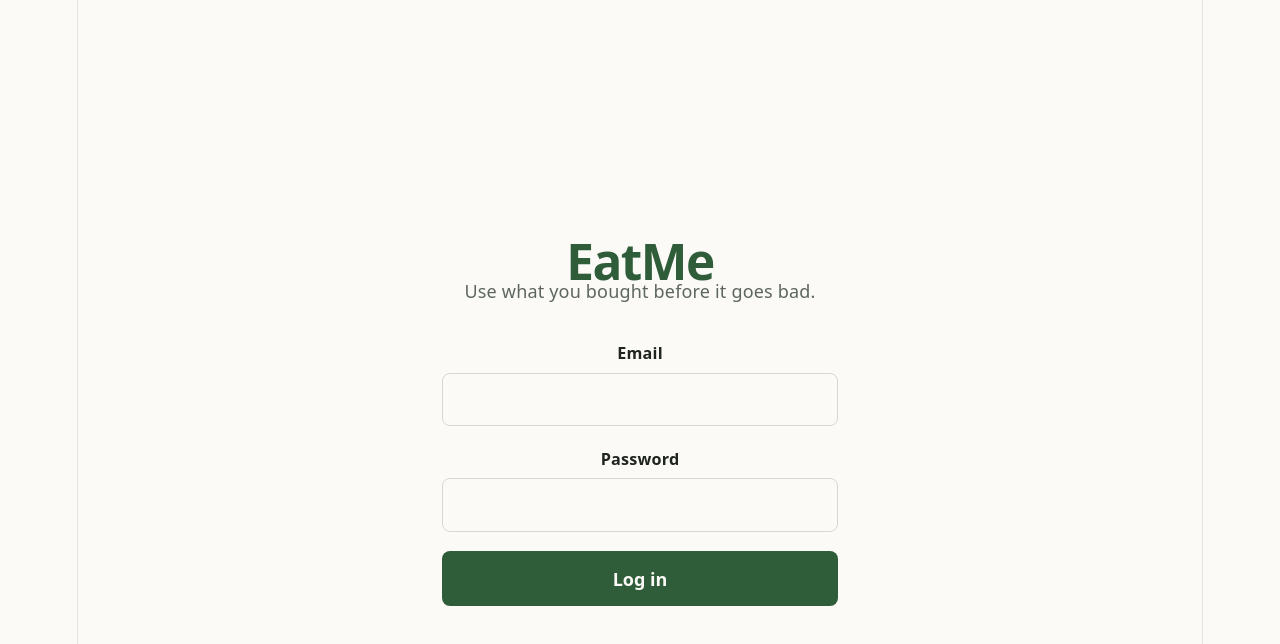
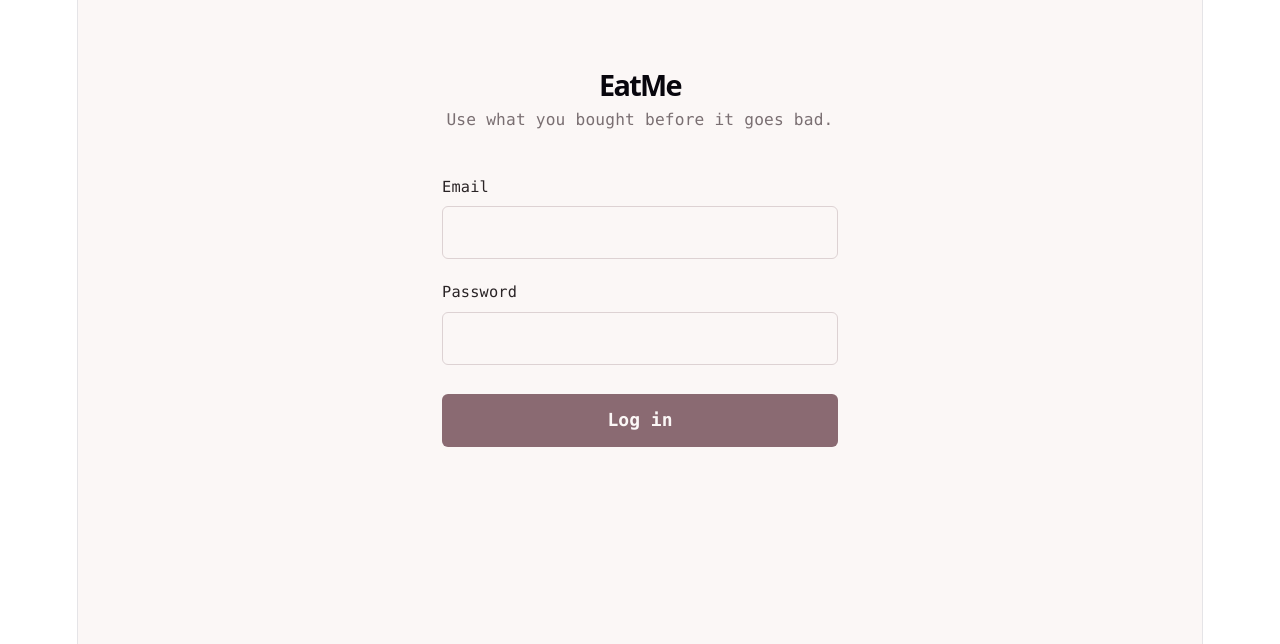
Before and after one commit to erenlin/EatMe, a React (Vite) app in the folder frontend/: page / in a window 1280 px wide. Shown: the top 644 px of the page. Built offline with nearby package versions, Linux system fonts and the light colour scheme.

Commit message:
Add pantry page with item search and add; restyle login to match Figma

```diff
--- a/frontend/src/App.tsx
+++ b/frontend/src/App.tsx
@@ -1,22 +1,12 @@
 import { AuthProvider } from "./features/auth/AuthProvider";
 import { useAuth } from "./hooks/useAuth";
 import LoginPage from "./pages/LoginPage";
-
-function Home() {
-  const { user, logout } = useAuth();
-  return (
-    <main style={{ padding: "2rem" }}>
-      <h1>Logged in</h1>
-      <pre>{JSON.stringify(user, null, 2)}</pre>
-      <button onClick={logout}>Log out</button>
-    </main>
-  );
-}
+import PantryPage from "./pages/PantryPage";
 
 function Gate() {
   const { user, loading } = useAuth();
   if (loading) return null;
-  return user ? <Home /> : <LoginPage />;
+  return user ? <PantryPage /> : <LoginPage />;
 }
 
 export default function App() {
--- /dev/null
+++ b/frontend/src/pages/PantryPage.tsx
@@ -0,0 +1,140 @@
+import { useEffect, useState, type FormEvent } from "react";
+import { ApiError } from "../services/client";
+import { lookupItems, createItem, type Item } from "../services/items";
+import "../styles/PantryPage.css";
+
+const MESSAGES: Record<number, string> = {
+  400: "Please enter an item name.",
+  401: "Your session expired. Please log in again.",
+  409: "You already have that item.",
+};
+
+// Turns any error into a sentence we can show on screen.
+function messageFor(err: unknown): string {
+  if (err instanceof ApiError) return MESSAGES[err.status] ?? err.message;
+  return "Can't reach the server. Make sure the backend is running.";
+}
+
+export default function PantryPage() {
+  // ---- Sticky notes (what the page remembers) ----
+  const [items, setItems] = useState<Item[]>([]);
+  const [search, setSearch] = useState(""); // text in the search bar
+  const [activeSearch, setActiveSearch] = useState(""); // the search that was last run
+  const [addItemWord, setAddItemWord] = useState(""); // text in the add box
+  const [loading, setLoading] = useState(true);
+  const [adding, setAdding] = useState(false);
+  const [error, setError] = useState("");
+
+  // ---- Load every item once, when the page opens ----
+  useEffect(() => {
+    lookupItems("")
+      .then((result) => setItems(result ?? []))
+      .catch((err) => setError(messageFor(err)))
+      .finally(() => setLoading(false));
+  }, []);
+
+  // ---- Search: ask the backend for matching items ----
+  async function handleSearch(e: FormEvent<HTMLFormElement>) {
+    e.preventDefault();
+    setError("");
+    setLoading(true);
+    try {
+      const query = search.trim();
+      const result = await lookupItems(query);
+      setItems(result ?? []);
+      setActiveSearch(query);
+    } catch (err) {
+      setError(messageFor(err));
+    } finally {
+      setLoading(false);
+    }
+  }
+
+  // ---- Add: send the new name, then refresh the list ----
+  async function handleAdd(e: FormEvent<HTMLFormElement>) {
+    e.preventDefault();
+    setError("");
+    const name = addItemWord.trim();
+    if (!name) {
+      setError(MESSAGES[400]);
+      return;
+    }
+    setAdding(true);
+    try {
+      await createItem(name);
+      setAddItemWord("");
+      // Reload so the list shows exactly what the database has.
+      const result = await lookupItems(activeSearch);
+      setItems(result ?? []);
+    } catch (err) {
+      setError(messageFor(err));
+    } finally {
+      setAdding(false);
+    }
+  }
+
+  // ---- What you see ----
+  return (
+    <main className="pantry">
+      <h1 className="pantry-title">My Groceries</h1>
+
+      <form className="pantry-row" onSubmit={handleSearch} role="search">
+        <label htmlFor="search" className="visually-hidden">Search groceries</label>
+        <input
+          id="search"
+          type="search"
+          placeholder="Search groceries"
+          value={search}
+          onChange={(e) => setSearch(e.target.value)}
+        />
+        <button type="submit" className="pantry-button-secondary">Search</button>
+      </form>
+
+      <form className="pantry-row" onSubmit={handleAdd}>
+        <label htmlFor="add-item" className="visually-hidden">Item name</label>
+        <input
+          id="add-item"
+          type="text"
+          placeholder="e.g. Apple"
+          value={addItemWord}
+          onChange={(e) => setAddItemWord(e.target.value)}
+        />
+        <button type="submit" disabled={adding}>
+          {adding ? "Adding…" : "Add"}
+        </button>
+      </form>
+
+      {error && (
+        <p className="pantry-error" role="alert">
+          {error}
+        </p>
+      )}
+
+      {loading ? (
+        <p className="pantry-muted">Loading…</p>
+      ) : items.length === 0 ? (
+        <div className="pantry-empty">
+          {activeSearch ? (
+            <>
+              <h2>No matches found!</h2>
+              <p>Try looking for another item…</p>
+            </>
+          ) : (
+            <>
+              <h2>Your fridge is empty!</h2>
+              <p>Add your first grocery and we'll remind you before it goes bad.</p>
+            </>
+          )}
+        </div>
+      ) : (
+        <ul className="pantry-list">
+          {items.map((item) => (
+            <li key={item.item_id} className="pantry-item">
+              {item.item_name}
+            </li>
+          ))}
+        </ul>
+      )}
+    </main>
+  );
+}
--- a/frontend/src/services/client.ts
+++ b/frontend/src/services/client.ts
@@ -56,7 +56,11 @@ export async function request<T = unknown>(
   return data as T;
 }
 
-type LoginResponse = { token?: string; jwt?: string; access_token?: string };
+type LoginResponse = {
+    token?: string;
+    jwt?: string;
+    access_token?: string
+};
 
 export async function login(email: string, password: string): Promise<string> {
   const data = await request<LoginResponse>(ENDPOINTS.login, {
--- /dev/null
+++ b/frontend/src/services/items.ts
@@ -0,0 +1,21 @@
+import { request } from "./client";
+
+export type Item = {
+    item_id: number;
+    item_name: string;
+    owner_user_id: number;
+};
+
+// get the users items, filtered by search text
+export async function lookupItems(query: string): Promise<Item[]> {
+    const path = `/api/items?query=${encodeURIComponent(query)}&shared=false`;
+    return request<Item[]>(path);
+}
+
+// create new item!
+export async function createItem(item_name: string): Promise<Item> {
+    return request<Item>("/api/items", {
+        method: "POST",
+        body: { item_name }
+    });
+}
--- a/frontend/src/styles/LoginPage.css
+++ b/frontend/src/styles/LoginPage.css
@@ -1,38 +1,80 @@
-:root {
-  --leaf: #2f5d3a;
-  --leaf-dark: #22452b;
-  --paper: #fbfaf6;
-  --ink: #1f2420;
-  --muted: #5d665f;
-  --line: #d6d9d2;
+/* Login screen, matched to the Figma "Welcome back" frame:
+   monospace text, warm off-white page, mauve button, left-aligned form. */
+.login {
+  --mauve: #8a6a72;
+  --mauve-dark: #6f545b;
+  --page: #fbf7f6;
+  --ink: #2a2426;
+  --muted: #7a6f72;
+  --line: #ddd2d3;
   --error: #a3261c;
-  font-family: "Nunito Sans", system-ui, sans-serif;
+
+  min-height: 100vh;
+  display: flex;
+  justify-content: center;
+  padding: 4rem 1.5rem;
+  box-sizing: border-box;
+  background: var(--page);
+  color: var(--ink);
+  font-family: "IBM Plex Mono", ui-monospace, "SFMono-Regular", Menlo, monospace;
+  text-align: left;
 }
+
 @media (prefers-color-scheme: dark) {
-  :root {
-    --leaf: #8fc49b; --leaf-dark: #a9d6b3; --paper: #161a17;
-    --ink: #eef1ec; --muted: #a8b1aa; --line: #343b35; --error: #ff8a80;
+  .login {
+    --mauve: #c49aa4;
+    --mauve-dark: #d9b3bc;
+    --page: #181415;
+    --ink: #f1eaeb;
+    --muted: #b3a6a9;
+    --line: #3d3235;
+    --error: #ff8a80;
   }
 }
-body { margin: 0; background: var(--paper); color: var(--ink); }
 
-.login { min-height: 100vh; display: grid; place-items: center; padding: 1.5rem; }
 .login-panel { width: 100%; max-width: 22rem; }
-.login-brand { font-size: 2.75rem; font-weight: 800; letter-spacing: -0.03em; color: var(--leaf); margin: 0; }
-.login-tag { color: var(--muted); margin: 0.25rem 0 2rem; }
+
+.login-brand {
+  font-size: 1.6rem;
+  font-weight: 700;
+  text-align: center;
+  margin: 0;
+}
+.login-tag {
+  color: var(--muted);
+  font-size: 0.9rem;
+  text-align: center;
+  margin: 0.5rem 0 2.25rem;
+}
 
 .login form { display: flex; flex-direction: column; }
-.login label { font-weight: 600; font-size: 0.9rem; margin-bottom: 0.35rem; }
+.login label { font-size: 0.85rem; margin-bottom: 0.35rem; }
 .login input {
-  font: inherit; padding: 0.7rem 0.8rem; margin-bottom: 1.1rem;
-  border: 1.5px solid var(--line); border-radius: 8px; background: transparent; color: var(--ink);
+  font: inherit;
+  font-size: 0.9rem;
+  padding: 0.7rem 0.8rem;
+  margin-bottom: 1.1rem;
+  border: 1px solid var(--line);
+  border-radius: 6px;
+  background: transparent;
+  color: var(--ink);
 }
-.login input:focus-visible, .login button:focus-visible { outline: 3px solid var(--leaf); outline-offset: 2px; }
+.login input::placeholder { color: var(--muted); }
+.login input:focus-visible,
+.login button:focus-visible { outline: 2px solid var(--mauve); outline-offset: 2px; }
 
 .login button {
-  font: inherit; font-weight: 700; padding: 0.8rem; border: 0; border-radius: 8px;
-  background: var(--leaf); color: var(--paper); cursor: pointer;
+  font: inherit;
+  font-weight: 600;
+  padding: 0.75rem;
+  margin-top: 0.5rem;
+  border: 0;
+  border-radius: 6px;
+  background: var(--mauve);
+  color: var(--page);
+  cursor: pointer;
 }
-.login button:hover:not(:disabled) { background: var(--leaf-dark); }
+.login button:hover:not(:disabled) { background: var(--mauve-dark); }
 .login button:disabled { opacity: 0.6; cursor: progress; }
-.login-error { color: var(--error); font-size: 0.9rem; margin: -0.4rem 0 1rem; }
+
+.login-error { color: var(--error); font-size: 0.85rem; margin: -0.4rem 0 0.75rem; }
--- /dev/null
+++ b/frontend/src/styles/PantryPage.css
@@ -0,0 +1,80 @@
+.pantry {
+  --mauve: #8a6a72;
+  --mauve-dark: #6f545b;
+  --blush: #f6e7e8;
+  --page: #fbf7f6;
+  --ink: #2a2426;
+  --muted: #7a6f72;
+  --line: #ddd2d3;
+  --error: #a3261c;
+
+  max-width: 26rem;
+  margin: 0 auto;
+  padding: 2rem 1.25rem;
+  min-height: 100vh;
+  box-sizing: border-box;
+  background: var(--page);
+  color: var(--ink);
+  font-family: "IBM Plex Mono", ui-monospace, "SFMono-Regular", Menlo, monospace;
+  text-align: left;
+}
+
+@media (prefers-color-scheme: dark) {
+  .pantry {
+    --mauve: #c49aa4;
+    --mauve-dark: #d9b3bc;
+    --blush: #2e2427;
+    --page: #181415;
+    --ink: #f1eaeb;
+    --muted: #b3a6a9;
+    --line: #3d3235;
+    --error: #ff8a80;
+  }
+}
+
+.pantry-title { font-size: 1.4rem; margin: 0 0 1.25rem; }
+
+.pantry-row { display: flex; gap: 0.5rem; margin-bottom: 0.75rem; }
+.pantry-row input {
+  flex: 1;
+  font: inherit;
+  padding: 0.6rem 0.75rem;
+  border: 1.5px solid var(--line);
+  border-radius: 8px;
+  background: transparent;
+  color: var(--ink);
+}
+.pantry button {
+  font: inherit;
+  font-weight: 600;
+  padding: 0.6rem 1rem;
+  border: 0;
+  border-radius: 8px;
+  background: var(--mauve);
+  color: var(--page);
+  cursor: pointer;
+}
+.pantry button:hover:not(:disabled) { background: var(--mauve-dark); }
+.pantry button:disabled { opacity: 0.6; cursor: progress; }
+.pantry .pantry-button-secondary { background: var(--blush); color: var(--ink); }
+.pantry input:focus-visible, .pantry button:focus-visible { outline: 3px solid var(--mauve); outline-offset: 2px; }
+
+.pantry-error { color: var(--error); font-size: 0.9rem; }
+.pantry-muted { color: var(--muted); }
+
+.pantry-list { list-style: none; padding: 0; margin: 1rem 0 0; display: grid; gap: 0.5rem; }
+.pantry-item {
+  padding: 0.85rem 1rem;
+  border: 1.5px solid var(--line);
+  border-radius: 10px;
+  background: var(--blush);
+}
+
+.pantry-empty { text-align: center; margin-top: 3rem; }
+.pantry-empty h2 { color: var(--mauve); font-size: 1.1rem; }
+.pantry-empty p { color: var(--muted); }
+
+.visually-hidden {
+  position: absolute; width: 1px; height: 1px; padding: 0; margin: -1px;
+  overflow: hidden; clip: rect(0 0 0 0); white-space: nowrap; border: 0;
+}
```
